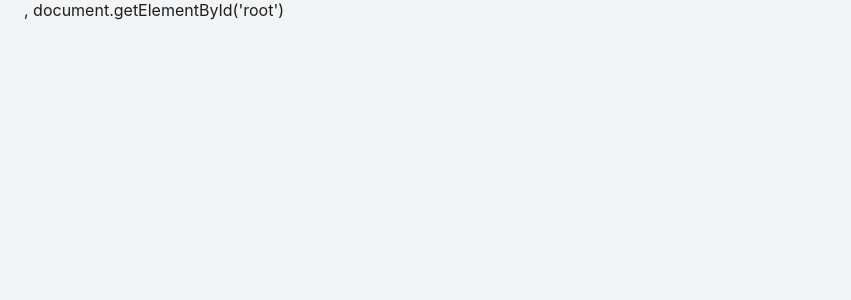
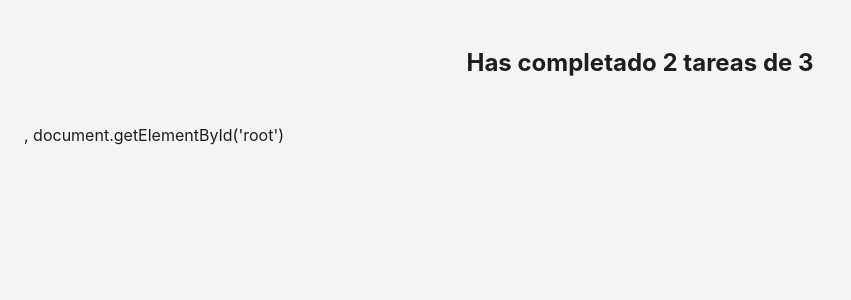
Before and after one commit to chriscodex/ReactJS-Introduction, a React (Create React App) app: page / in a window 1280 px wide. Shown: the top 300 px of the page, without its empty margins (0-851 px from the left). Built offline with nearby package versions, Linux system fonts and the light colour scheme.

Commit message:
todoCounter component added to app

```diff
--- a/src/App.js
+++ b/src/App.js
@@ -46,6 +46,8 @@ function App() {
   // Componente JSX
   return (
     <react.Fragment>
+      <TodoCounter
+      />
     </react.Fragment>
   )
 }
```
